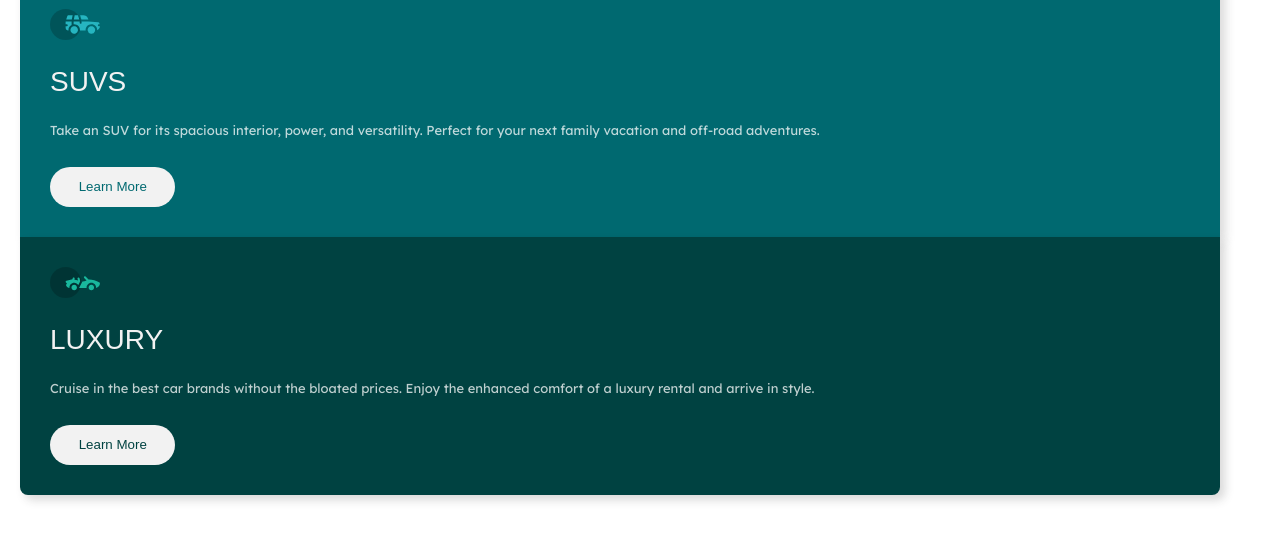
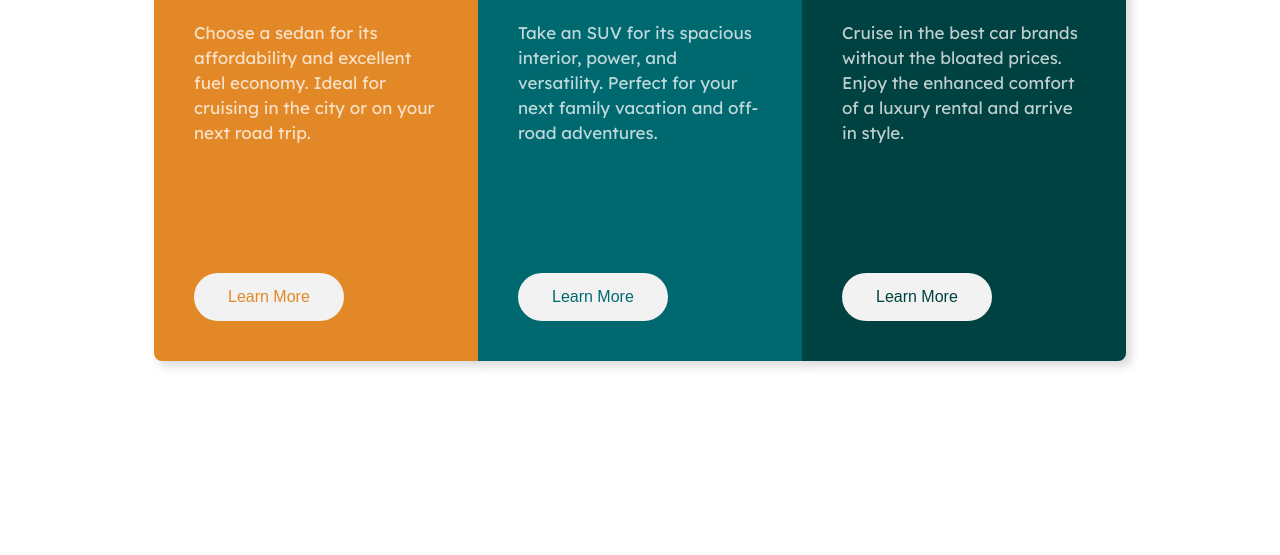
Before and after one commit to TomekWojak/3-column-preview-card-component-fr-mentor-challenge, a plain HTML site: page index.html in a window 1280 px wide. Shown: the part 339-894 px from the top of the page. After the commit the page ends 800 px from the top, so only its background shows below. Drawn offline with Linux system fonts and the light colour scheme; a web font is replaced by a local one.

Commit message:
finished component

```diff
--- a/index.html
+++ b/index.html
@@ -17,28 +17,34 @@
       <div class="cards__box">
         <div class="cards__card">
           <img src="./images/icon-sedans.svg" alt="" class="cards__card-img">
+          <div class="cards__card-info">
           <h2 class="cards__card-title">sedans</h2>
           <p class="cards__card-text">Choose a sedan for its affordability and excellent fuel economy. Ideal for cruising in the city
           or on your next road trip.
           </p>
+        </div>
           <button class="cards__card-btn cards__card-btn--orange">learn more</button>
         </div>
 
         <div class="cards__card">
           <img src="./images/icon-suvs.svg" alt="" class="cards__card-img">
+          <div class="cards__card-info">
           <h2 class="cards__card-title">suvs</h2>
           <p class="cards__card-text">Take an SUV for its spacious interior, power, and versatility. Perfect for your next family vacation
           and off-road adventures.
           </p>
+        </div>
           <button class="cards__card-btn cards__card-btn--darkCyan">learn more</button>
         </div>
 
         <div class="cards__card">
           <img src="./images/icon-luxury.svg" alt="" class="cards__card-img">
+          <div class="cards__card-info">
           <h2 class="cards__card-title">luxury</h2>
           <p class="cards__card-text">Cruise in the best car brands without the bloated prices. Enjoy the enhanced comfort of a luxury
           rental and arrive in style.
           </p>
+        </div>
           <button class="cards__card-btn cards__card-btn--veryDarkCyan">learn more</button>
         </div>
       </div>
--- a/sass/style.scss
+++ b/sass/style.scss
@@ -16,12 +16,20 @@ body {
 
 
 .cards {
+    min-height: 100vh;
     padding: 6em 2em;
+    display: flex;
+    justify-content: center;
+    align-items: center;
 
 
     &__box {
         width: 100%;
         max-width: 1200px;
+        margin: 0 auto;
+        display: flex;
+        flex-direction: column;
+        justify-content: center;
     }
     &__card {
         padding: 3em;
@@ -56,6 +64,8 @@ body {
         font-size: 1.3rem;
     }
     &__card-btn {
+        display: block;
+        min-width: fit-content;
         margin-block-start: 2em;
         padding: .8em 2em;
         border-radius: 30px;
@@ -86,3 +96,73 @@ body {
         }
     }
 }
+
+
+
+@media(576px <= width) {
+    .cards {
+
+        &__card-title {
+            font-size: 3.5rem;
+        }
+        &__card-img {
+            width: 65px;
+        }
+        &__card-text {
+            font-size: 1.5rem;
+            line-height: 25px;
+        }
+    }
+}
+
+@media(768px <= width) {
+    .cards {
+
+        &__box {
+            flex-direction: row;
+        }
+        &__card {
+            padding: 4em;
+            display: flex;
+            flex-direction: column;
+            justify-content: space-between;
+            align-items: flex-start;
+            height: 500px;
+            &:nth-child(1) {
+                border-radius: 8px 0 0 8px;
+            }
+            &:nth-child(3) {
+                border-radius: 0 8px 8px 0;
+            }
+        }
+        &__card-info {
+            margin-block-end: 8em;
+        }
+        &__card-btn {
+            margin: 0;
+        }
+    }
+}
+
+
+@media(992px <= width) {
+    .cards {
+        &__card {
+            width: 27%;
+            height: 600px;
+        }
+        &__card-title {
+            font-size: 4.4rem;
+        }
+        &__card-img {
+            width: 80px;
+        }
+
+        &__card-text {
+            font-size: 1.7rem;
+        }
+        &__card-btn {
+            font-size: 1.6rem;
+        }
+    }
+}
```
Also changed, not shown: css/style.css, 1 other file.
